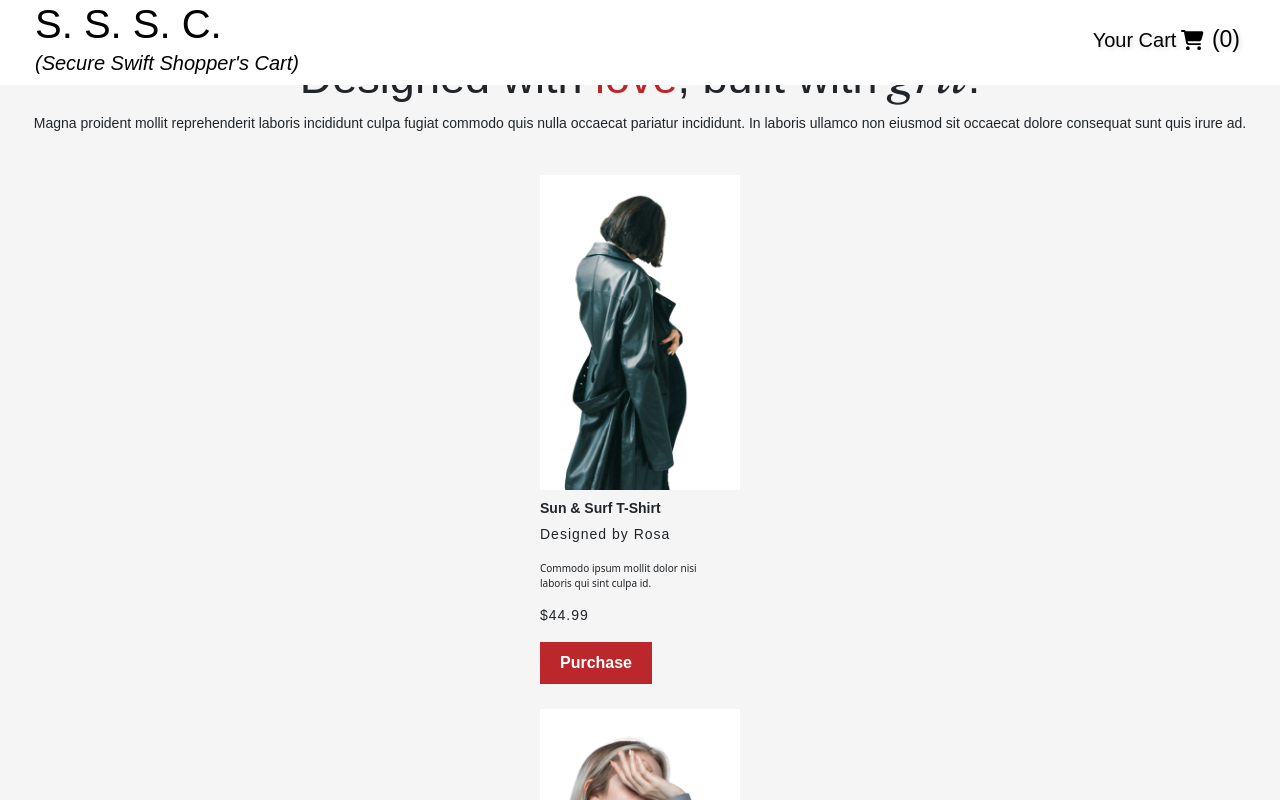
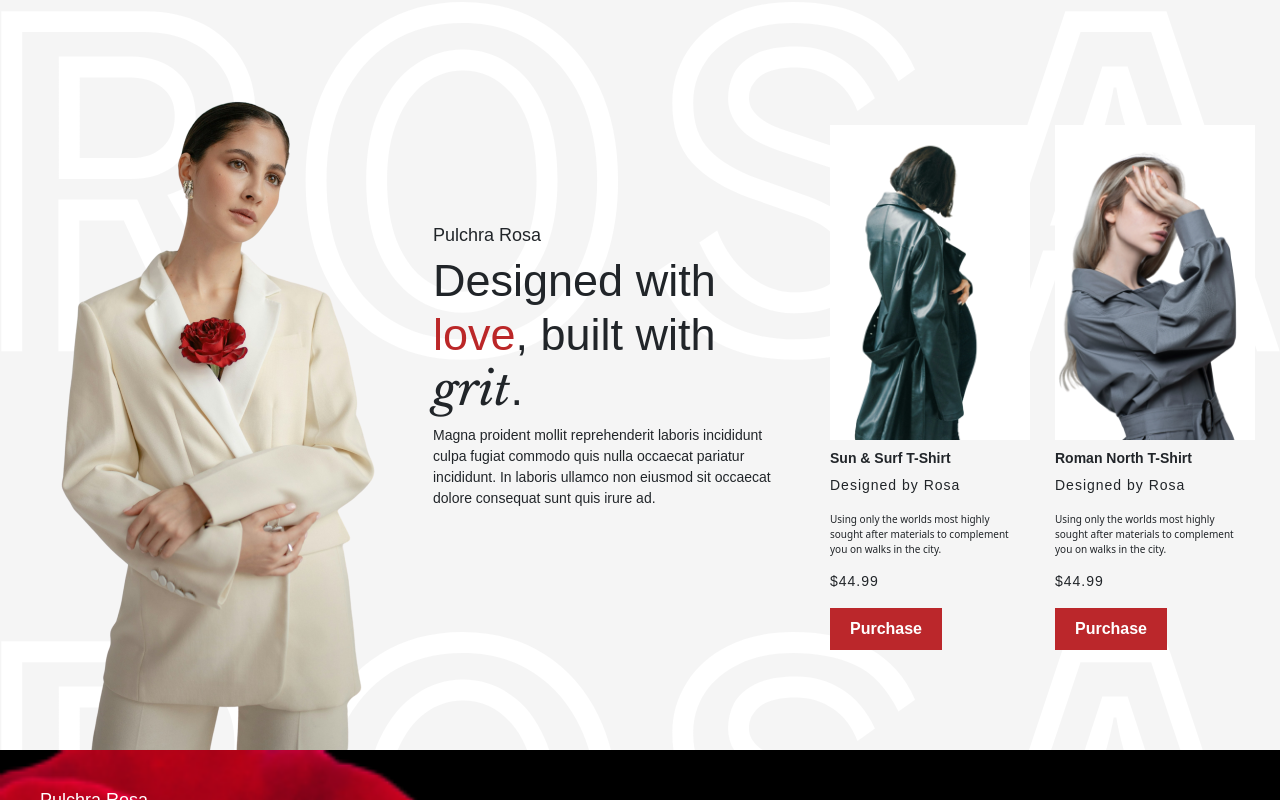
Before and after one commit to grantGCode/Shopping-Cart-Application-Frontend, a React (Create React App) app: page / in a window 1280 px wide. Shown: the top 800 px of the page. Built offline with nearby package versions, Linux system fonts and the light colour scheme.

Commit message:
basic desktop layout is complete;

```diff
--- a/src/App.js
+++ b/src/App.js
@@ -28,7 +28,7 @@ function App() {
               exact path='/'
               element={
                 <>
-                  <Navbar />
+                  {/* <Navbar /> */}
                   <Store />
                   <div className='footer'>
                     <h3 className='footer-title'>Pulchra Rosa</h3>
--- a/src/components/product-card/ProductCard.js
+++ b/src/components/product-card/ProductCard.js
@@ -1,18 +1,11 @@
 import { useContext } from 'react';
 import { toast } from 'react-toastify';
-import { loremIpsum } from 'lorem-ipsum';
 import { ShoppingCartContext } from '../../CartContext.js'
 import { ProductCardStyles } from './ProductCard.styled.js';
 import { useState } from 'react';
 
 function ProductCard({product}) {
   const cartContext = useContext(ShoppingCartContext);
-
-  const loremText = loremIpsum({
-    count: 1,
-    units: 'sentences',
-    format: 'plain',
-  });
 
   const add = () => {
     cartContext.addOneToCart(product);
@@ -27,6 +20,7 @@ function ProductCard({product}) {
   const [showCartButtons, setShowCartButtons] = useState(false)
 
   const renderButtons = () => showCartButtons ? setShowCartButtons(false) : setShowCartButtons(true);
+  const description = `Using only the worlds most highly sought after materials to complement you on walks in the city.`
 
   return (
       <ProductCardStyles>
@@ -42,7 +36,7 @@ function ProductCard({product}) {
           <h1 className='product-title'>{product.title}</h1>
           <p className='designer-title'>Designed by Rosa</p>
           <div className="description-container">
-            <p className='description-text'>{loremText}</p>
+            <p className='description-text'>{description}</p>
           </div>
           <h5 className='product-price'>{`$${product.cost}`}</h5>
         </div>
--- a/src/components/product-card/ProductCard.styled.js
+++ b/src/components/product-card/ProductCard.styled.js
@@ -102,7 +102,7 @@ export const ProductCardStyles = styled.div`
     }
 
     @media ${device.desktop} {
+        margin-right: 25px;
     }
 
-
 `;
--- a/src/pages/Store.jsx
+++ b/src/pages/Store.jsx
@@ -1,4 +1,3 @@
-import Navbar from '../components/navbar/NavBar.js'
 import ProductCard from '../components/product-card/ProductCard.js'
 import { products } from '../productStore.js'
 import { loremIpsum } from 'lorem-ipsum'
@@ -13,6 +12,10 @@ const loremText = loremIpsum({
 function Store() {
   return (
     <StoreStyledContainer>
+      <div className="store-container">
+        <div className='top-image-container'>
+          <img src='./images/aiony-haust-cutout.png'></img>
+        </div>
         <div className='spot-light-container'>
           <div className='spot-light'>
             <h1 className='header'>Pulchra Rosa</h1>
@@ -32,6 +35,7 @@ function Store() {
         <div className='bottom-image-container'>
           <img alt='girl-alt-logo' src='./images/aiony-haust-cutout-mobile.png'></img>
         </div>
+      </div>
     </StoreStyledContainer>
   )
 }
--- a/src/styles/Global.styled.js
+++ b/src/styles/Global.styled.js
@@ -1,6 +1,9 @@
 import styled from 'styled-components';
 
 export const GlobalStyledContainer = styled.div`
+
+    background-color: #f5f5f5;
+
     .footer {
         background-color: black;
         background-image: url('./images/ivan-jevtic-cutout.png');
--- a/src/styles/Store.styled.js
+++ b/src/styles/Store.styled.js
@@ -1,4 +1,13 @@
-import styled from "styled-components";
+import styled, { keyframes } from "styled-components";
+
+const moveBackground = keyframes`
+  0% {
+    background-position: 0 0;
+  }
+  100% {
+    background-position: 1000px 0;
+  }
+`;
 
 const size = {
     desktop: '1280px',
@@ -19,8 +28,11 @@ export const StoreStyledContainer = styled.div`
     src: url('./fonts/LibreBaskerville-Italic.ttf') format('truetype');
   }
 
-  background-color: #f5f5f5;
   padding: 20px 20px 0 20px;
+
+  .top-image-container {
+    display: none;
+  }
 
   .header, .header-two {
     font-family: "Libre-Bold", sans-serif;
@@ -66,5 +78,41 @@ export const StoreStyledContainer = styled.div`
   }
 
   @media ${device.desktop} {
+
+    background-image: url('./images/rosa-background-logo.svg');
+    background-size: cover;
+    animation: ${moveBackground} 90s ease-in-out infinite;
+    padding: 0px;
+    display: flex;
+    justify-content: center;
+
+    .top-image-container {
+      display: block;
+    }
+
+    .header, .header-two, .header-description {
+      text-align: left;
+      padding: 0px;
+    }
+
+    .store-container {
+      max-width: 1280px;
+      display: flex;
+    }
+
+    .spot-light-container {
+      display: flex;
+      justify-content: center;
+      align-items: center;
+      padding-right: 50px;
+    }
+
+    .products-container {
+      flex-direction: row;
+    }
+
+    .bottom-image-container{
+      display: none;
+    }
   }
 `;
```
Also changed, not shown: public/images/aiony-haust-cutout.png (added), public/images/rosa-background-logo.svg (added). Lines whose indentation alone changed are shown as unchanged.
